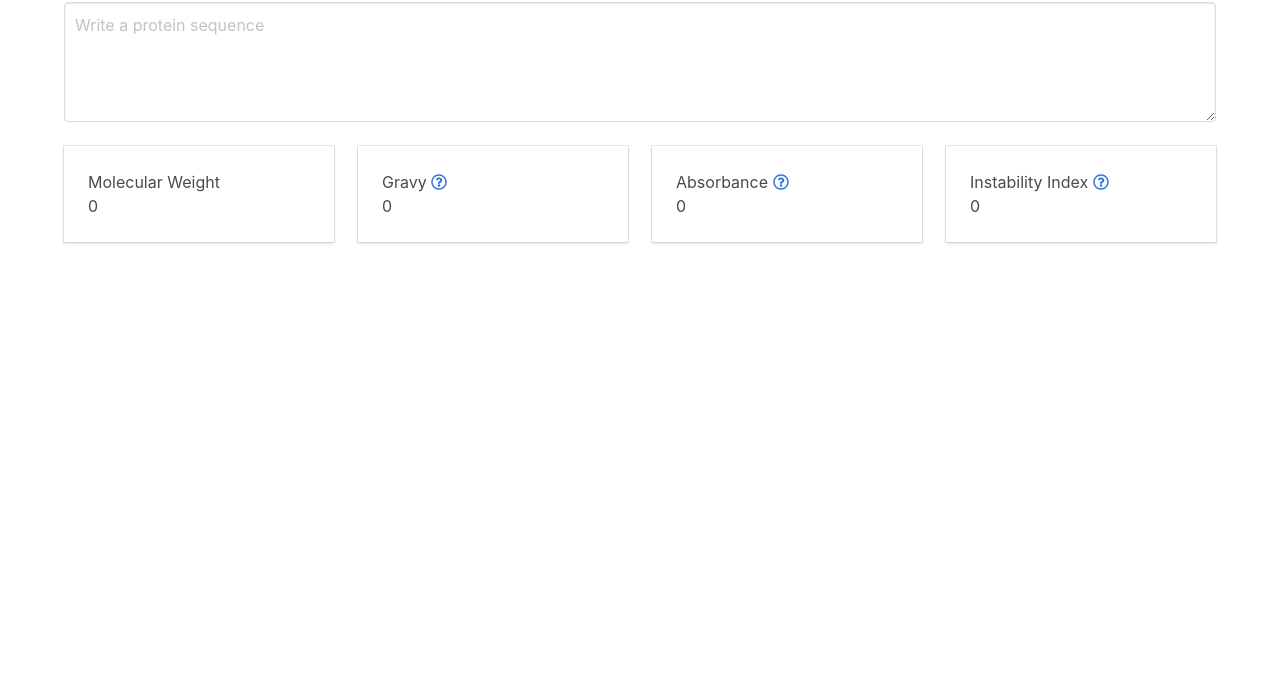
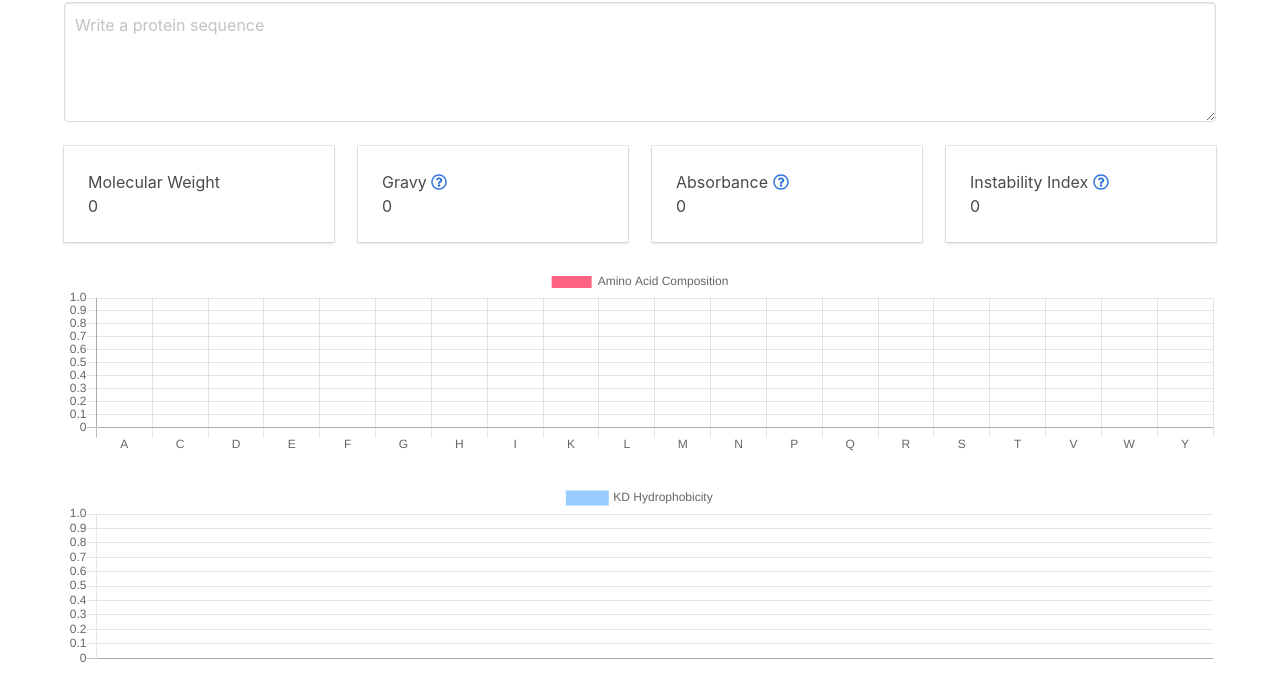
Before and after one commit to kyu999/ProtParamJS, a plain HTML site: page index.html in a window 1280 px wide. Shown: the part 104-804 px from the top of the page. Drawn offline with nearby package versions, Linux system fonts and the light colour scheme.

Commit message:
destroy old charts when create new charts

```diff
--- a/index.html
+++ b/index.html
@@ -73,6 +73,13 @@
               <canvas id="aa_dist" height="50%"></canvas>
             </div>
           </div>
+
+          <div class="columns">
+            <div class="column">
+              <canvas id="kd_hydrophobicity" height="50%"></canvas>
+            </div>
+          </div>
+
         </div>
       </div>
 
--- a/index.js
+++ b/index.js
@@ -8,7 +8,7 @@ visualize_aa_composition = function(protparam){
     data.push(prob)
   }
   var ctx = document.getElementById('aa_dist').getContext('2d');
-  new Chart(ctx, {
+  return new Chart(ctx, {
     type: 'bar',
     data: {
         labels: labels,
@@ -20,7 +20,31 @@ visualize_aa_composition = function(protparam){
         }]
     },
     options: {
-      events: []
+      scales: {
+        yAxes: [{ ticks: { beginAtZero:true } }]
+      }
+    }
+  });
+}
+
+visualize_kd_hydrophobicity = function(protparam){
+  var ctx = document.getElementById('kd_hydrophobicity').getContext('2d');
+  return new Chart(ctx, {
+    type: 'line',
+    data: {
+        labels: protparam.aa_list,
+        datasets: [{
+            label: "KD Hydrophobicity",
+            backgroundColor: 'rgb(153,204,255)',
+            borderColor: 'rgb(153,204,255)',
+            data: protparam.kd_hydrophobicity(),
+            fill: false
+        }]
+    },
+    options: {
+      scales: {
+        yAxes: [{ ticks: { beginAtZero:true } }]
+      }
     }
   });
 }
@@ -64,6 +88,12 @@ var protein_analysis = new Vue({
     }
   },
   updated: function () {
-    visualize_aa_composition(this.protparam)
+    aa_composition_chart.destroy()
+    aa_composition_chart = visualize_aa_composition(this.protparam)
+    kd_hydrophobicity_chart.destroy()
+    kd_hydrophobicity_chart = visualize_kd_hydrophobicity(this.protparam)
   }
 })
+
+var aa_composition_chart = visualize_aa_composition(new ProtParam(''))
+var kd_hydrophobicity_chart = visualize_kd_hydrophobicity(new ProtParam(''))
--- a/protparam.js
+++ b/protparam.js
@@ -293,4 +293,13 @@ class ProtParam  {
     }
   }
 
+  kd_hydrophobicity(){
+    data = []
+    for (var i in this.protein){
+      var aa = this.protein[i]
+      data.push(kd[aa])
+    }
+    return data
+  }
+
 }
```
